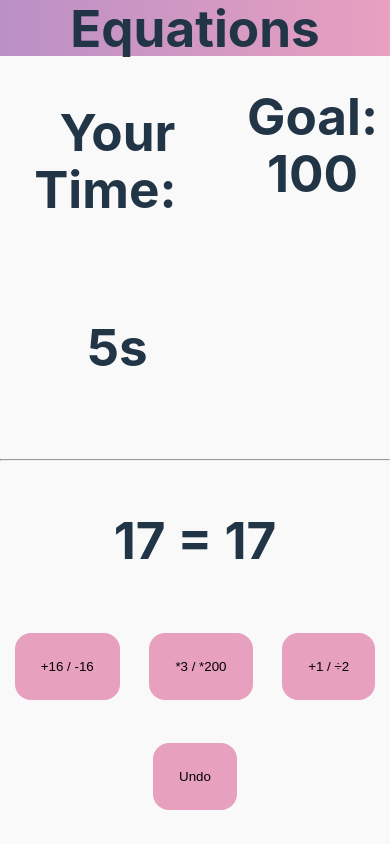
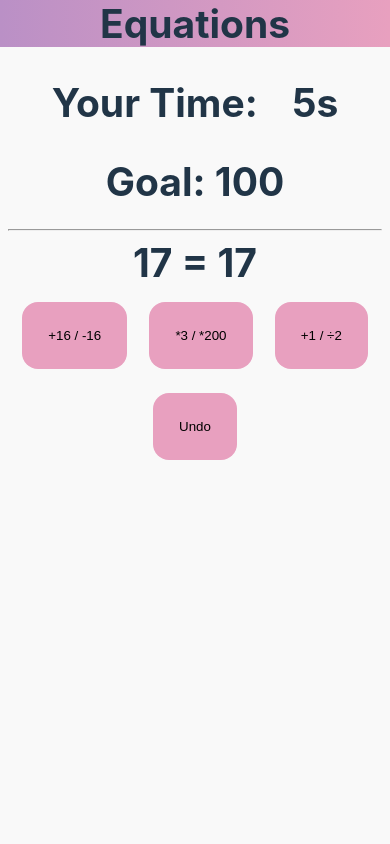
Before and after one commit to mvpaulastar/equations-minigame, a React (Vite) app: page / in a window 390 px wide. Built offline with nearby package versions, Linux system fonts and the light colour scheme; data requests are answered from the project's data file.

Commit message:
Responsive Text for smaller screens.

```diff
--- a/index.html
+++ b/index.html
@@ -4,7 +4,7 @@
     <meta charset="UTF-8" />
     <link rel="icon" type="image/svg+xml" href="/vite.svg" />
     <meta name="viewport" content="width=device-width, initial-scale=1.0" />
-    <title>Vite + React + TS</title>
+    <title>Equations Minigame</title>
   </head>
   <body>
     <div id="root"></div>
--- a/src/components/Equations.css
+++ b/src/components/Equations.css
@@ -5,11 +5,13 @@
 }
 
 .problem *{
-    margin: 1em auto;
+    margin: clamp(.5rem, 2vw, 1rem);
 }
 
 .stats{
     display: flex;
+    flex-wrap: wrap;
+    place-content: space-evenly;
 }
 
 .failed{
--- a/src/components/Equations.tsx
+++ b/src/components/Equations.tsx
@@ -46,7 +46,9 @@ const problems = ({problem}:{problem:Problem}) => {
         <div className="problem">
             <div className='stats'>
                 <Timer seconds={seconds}/>
-                <h1>Goal: {problem.goal}</h1>
+                <div>
+                    <h1>Goal: {problem.goal}</h1>
+                </div>
             </div>
             <hr></hr>
             <h1 ref={problemNumbers}>{left} = {right}</h1>
--- a/src/components/MainNav.css
+++ b/src/components/MainNav.css
@@ -1,10 +1,7 @@
 nav{
-    position: absolute;
-    top: 0;
-    right: 0;
-    left: 0;
     background-color: var(--dark-primary);
     background-image: linear-gradient(to right, var(--dark-primary), var(--dark-primary-variant));
+    margin-bottom: 1rem;
 }
 
 @media (prefers-color-scheme: light){
--- a/src/hooks/useEquations.tsx
+++ b/src/hooks/useEquations.tsx
@@ -24,7 +24,7 @@ const useEquation = (problemLeft:number, problemRight:number, goal:number, tiles
             timeOutId = setTimeout( () => {
                 setSeconds((seconds:number) => seconds + 1);
             }, 1000);
-        }else if(!isActive && seconds != 0){ //Prevent prev interval from continuing after solve
+        }else if(!isActive && seconds != 0){ //Prevent interval from continuing after solve
             clearTimeout(timeOutId);
         }
 
@@ -37,6 +37,8 @@ const useEquation = (problemLeft:number, problemRight:number, goal:number, tiles
         btn.disabled = true;
         setLeft(handleMath(left, tile.leftOp.op, tile.leftOp.value));
         setRight(handleMath(right, tile.rightOp.op, tile.rightOp.value));
+
+        //for failed color
         if(tilesListLength-1 == undo.length){
             setAllTilesClicked(true);
         }
@@ -44,7 +46,6 @@ const useEquation = (problemLeft:number, problemRight:number, goal:number, tiles
 
     //undo
     function handleUndo(){
-        //Reset Values
         setLeft(problemLeft);
         setRight(problemRight);
 
--- a/src/index.css
+++ b/src/index.css
@@ -1,6 +1,5 @@
 :root {
   font-family: Inter, system-ui, Avenir, Helvetica, Arial, sans-serif;
-  line-height: 1.5;
   font-weight: 400;
 
   --dark-bg: #242424;
@@ -32,21 +31,17 @@
 body{
   height: 100vh;
   min-width: 360px;
-  display: flex;
-  flex-direction: column;
-  place-content: center;
 }
 
 h1 {
-  font-size: 3.2em;
-  line-height: 1.1;
+  font-size: clamp(1rem, 10vw, 3rem);
 }
 
 button{
   background-color: var(--dark-secondary);
   border-color: rgba(255, 0, 0, 0);
   transition: .5s ease;
-  padding: 1.5rem;
+  padding: min(1.5rem, 3vh);
   border-radius: 1rem;
 }
 
```
